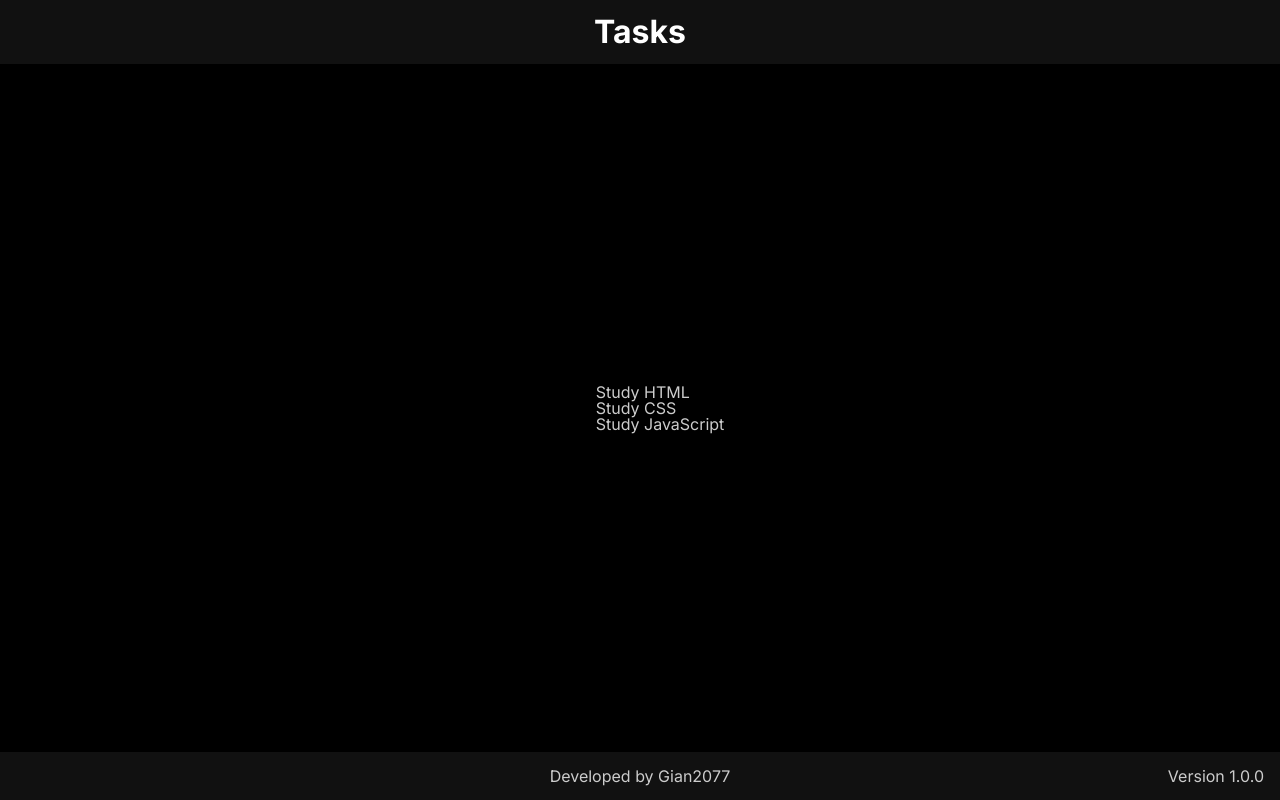
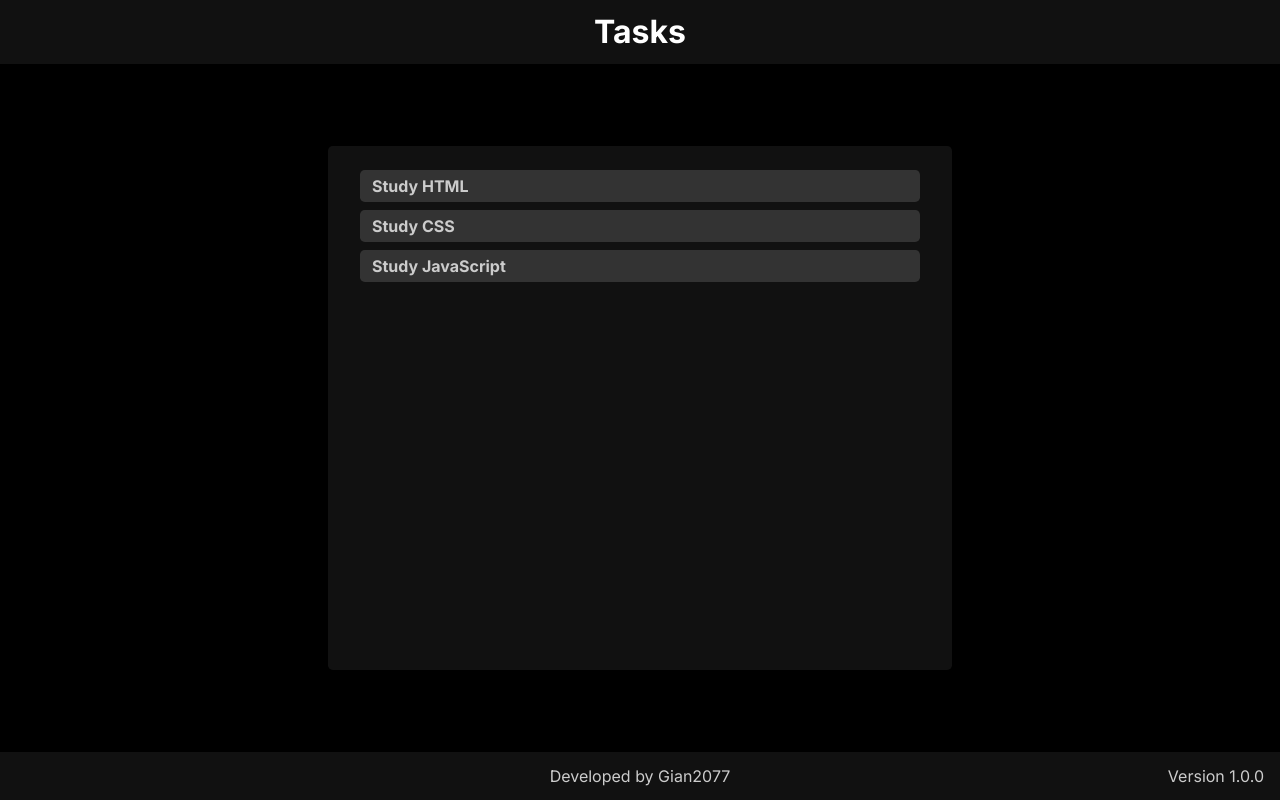
Before and after one commit to Gian2077/Tasks-React, a React (Vite) app: page / in a window 1280 px wide. Built offline with nearby package versions, Linux system fonts and the light colour scheme.

Commit message:
feat(css): Add Basic Styling for Tasks and Task Component

```diff
--- a/src/components/Task/Task.css
+++ b/src/components/Task/Task.css
@@ -0,0 +1,6 @@
+.task {
+  background-color: #333;
+  border-radius: 0.3rem;
+  font-weight: 700;
+  padding: 0.5rem 0.75rem;
+}
--- a/src/components/Task/Task.jsx
+++ b/src/components/Task/Task.jsx
@@ -2,7 +2,7 @@ import "./Task.css";
 export function Task({ task }) {
   return (
     <>
-      <li>{task.title}</li>
+      <li className="task">{task.title}</li>
     </>
   );
 }
--- a/src/components/Tasks/Tasks.css
+++ b/src/components/Tasks/Tasks.css
@@ -0,0 +1,10 @@
+.tasks {
+  background-color: #111;
+  border-radius: 0.3rem;
+  display: flex;
+  flex-direction: column;
+  gap: 0.5rem;
+  height: 80%;
+  padding: 1.5rem 2rem;
+  width: 50%;
+}
--- a/src/index.css
+++ b/src/index.css
@@ -75,6 +75,7 @@ details {
   font: inherit;
   font-size: 100%;
   margin: 0;
+  padding: 0;
   vertical-align: baseline;
 }
 body {
```
